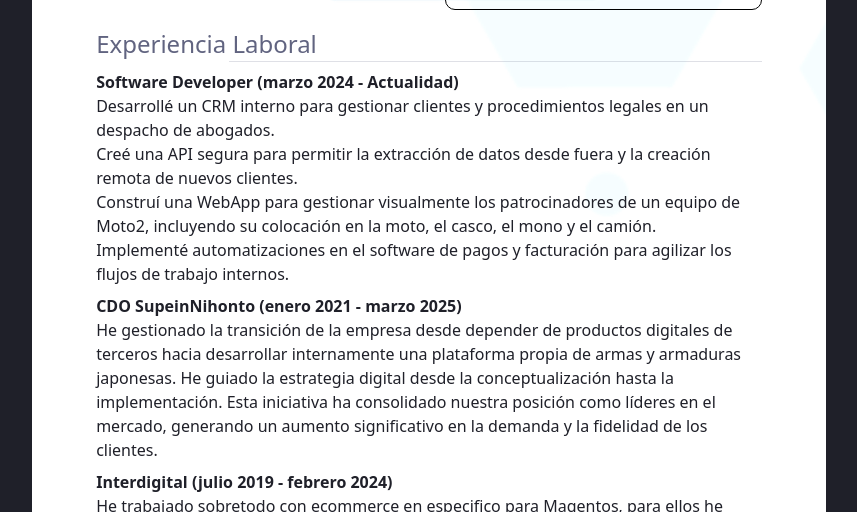
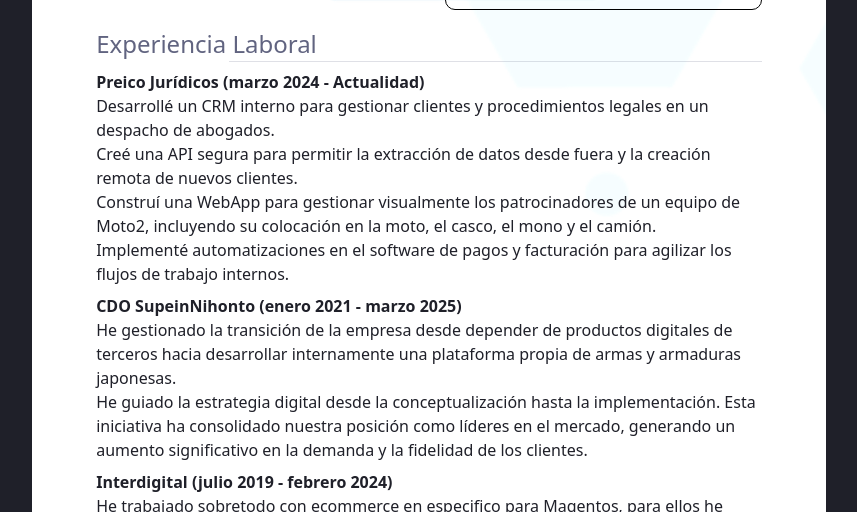
Before and after one commit to Soro23/soro23.github.io, a Next.js app: page /cv in a window 1280 px wide. Shown: the part 424-936 px from the top of the page, without its empty margins (211-1068 px from the left). Built offline with nearby package versions, Linux system fonts and the light colour scheme.

Commit message:
Update index.tsx

```diff
--- a/src/pages/cv/index.tsx
+++ b/src/pages/cv/index.tsx
@@ -126,7 +126,7 @@ const CVPage = () => {
                         opacity: "0.2",
                     }}>Experiencia Laboral</Text>
                 <Box mb={2}>
-                    <Text fontWeight="bold">Software Developer (marzo 2024 - Actualidad)</Text>
+                    <Text fontWeight="bold">Preico Jurídicos (marzo 2024 - Actualidad)</Text>
                     <Text>Desarrollé un CRM interno para gestionar clientes y procedimientos legales en un despacho de abogados.</Text>
                     <Text>Creé una API segura para permitir la extracción de datos desde fuera y la creación remota de nuevos clientes.</Text>
                     <Text>Construí una WebApp para gestionar visualmente los patrocinadores de un equipo de Moto2, incluyendo su colocación en la moto, el casco, el mono y el camión.</Text>
@@ -134,7 +134,8 @@ const CVPage = () => {
                 </Box>
                 <Box mb={2}>
                     <Text fontWeight="bold">CDO SupeinNihonto (enero 2021 - marzo 2025)</Text>
-                    <Text>He gestionado la transición de la empresa desde depender de productos digitales de terceros hacia desarrollar internamente una plataforma propia de armas y armaduras japonesas. He guiado la estrategia digital desde la conceptualización hasta la implementación. Esta iniciativa ha consolidado nuestra posición como líderes en el mercado, generando un aumento significativo en la demanda y la fidelidad de los clientes.</Text>
+                    <Text>He gestionado la transición de la empresa desde depender de productos digitales de terceros hacia desarrollar internamente una plataforma propia de armas y armaduras japonesas.</Text>
+                    <Text>He guiado la estrategia digital desde la conceptualización hasta la implementación. Esta iniciativa ha consolidado nuestra posición como líderes en el mercado, generando un aumento significativo en la demanda y la fidelidad de los clientes.</Text>
                 </Box>
                 <Box mb={2}>
                     <Text fontWeight="bold">Interdigital (julio 2019 - febrero 2024)</Text>
@@ -146,8 +147,7 @@ const CVPage = () => {
                 </Box>
                 <Box>
                     <Text fontWeight="bold">INRETI (Octubre 11 - Septiembre 12)</Text>
-                    <Text>
-                        He colaborado con ingenieros de hardware para implementar un protocolo de comunicación en tiempo real entre la aplicación de spinning y el dispositivo conectado, permitiendo interacción fluida durante clases virtuales. También he desarrollado una función de mapeo de rutas virtuales dentro de la aplicación, que permite a los usuarios visualizar su progreso en rutas simuladas con cambios de elevación, ajustes de resistencia y variaciones de velocidad.</Text>
+                    <Text>He colaborado con ingenieros de hardware para implementar un protocolo de comunicación en tiempo real entre la aplicación de spinning y el dispositivo conectado, permitiendo interacción fluida durante clases virtuales. También he desarrollado una función de mapeo de rutas virtuales dentro de la aplicación, que permite a los usuarios visualizar su progreso en rutas simuladas con cambios de elevación, ajustes de resistencia y variaciones de velocidad.</Text>
                 </Box>
             </Box>
             {/* Cuarta sección: Stack */}
```
